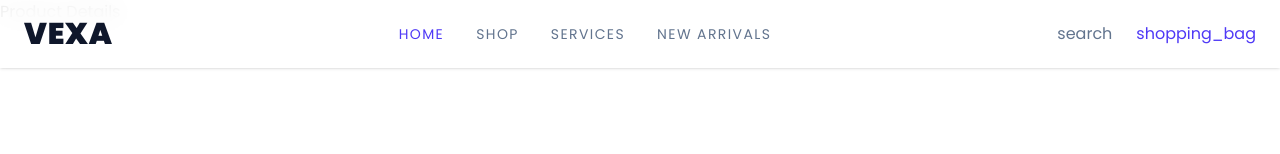
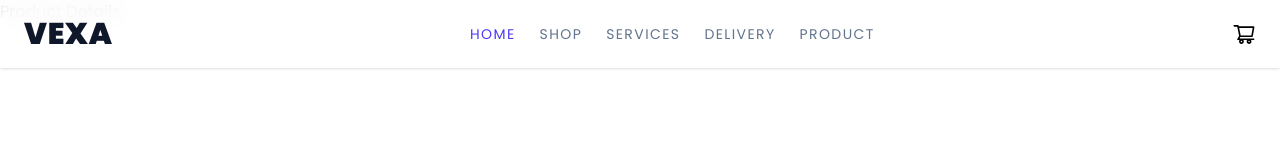
Before and after one commit to Sharkolly/Vexa, a React (Vite) app: page /product-details in a window 1280 px wide. Shown: the top 154 px of the page. Built offline with nearby package versions, Linux system fonts and the light colour scheme; a web font is replaced by a local one.

Commit message:
feat: new change to the pages ui

```diff
--- a/components/ui/Nav.tsx
+++ b/components/ui/Nav.tsx
@@ -1,6 +1,14 @@
 import { NavLink } from "react-router-dom";
+import { MdClose } from "react-icons/md";
+import { GiHamburgerMenu } from "react-icons/gi";
+import { AiOutlineShoppingCart } from "react-icons/ai";
+import { useState } from "react";
 
 const Nav = () => {
+
+  const [menu, setMenu] = useState(false);
+
+  const toggleMenu = () => setMenu(!menu)
   return (
     <header className="fixed top-0 w-full z-50 bg-white/90 backdrop-blur-md  dark:border-slate-800 shadow-sm  ">
       <div className="flex items-center justify-between px-4 md:px-6 py-4 w-full max-w-360 mx-auto">
@@ -11,10 +19,14 @@ const Nav = () => {
           >
             VEXA
           </h1>
+
         </div>
-        <nav className="hidden md:flex  gap-8">
+        <nav className={`flex  gap-6 max-md:flex-col  max-md:fixed max-md:top-0 max-md:pt-10 max-md:h-screen  max-md:bg-navy-blue max-md:right-0 max-md:backdrop-blur-md max-md:w-[55%] max-md:px-10 max-md:gap-12 ${menu ? '' : 'max-md:hidden'} `}>
+        <div className='absolute top-5 right-4 cursor-pointer md:hidden' onClick={toggleMenu}>
+          <MdClose className='text-white text-3xl' />
+        </div>
           <NavLink
-            className="text-indigo-600 dark:text-indigo-400 font-headline-md text-[14px] hover:text-indigo-500 transition-colors uppercase tracking-widest"
+            className="text-indigo-600 dark:text-indigo-400 font-headline-md text-[14px] hover:text-indigo-500 transition-colors uppercase tracking-widest max-md:mt-8"
             to="/"
           >
             Home
@@ -33,24 +45,40 @@ const Nav = () => {
           </NavLink>
           <NavLink
             className="text-slate-500 dark:text-slate-400 font-headline-md text-[14px] hover:text-indigo-500 transition-colors uppercase tracking-widest"
+            to="/delivery"
+          >
+            Delivery
+          </NavLink>
+          <NavLink
+            className="text-slate-500 dark:text-slate-400 font-headline-md text-[14px] hover:text-indigo-500 transition-colors uppercase tracking-widest"
+            to="/product-details"
+          >
+            Product
+          </NavLink>
+          {/* <NavLink
+            className="text-slate-500 dark:text-slate-400 font-headline-md text-[14px] hover:text-indigo-500 transition-colors uppercase tracking-widest"
             to="/arrivals"
           >
             New Arrivals
-          </NavLink>
+          </NavLink> */}
         </nav>
         <div className="flex items-center gap-6">
           <button
-            className="material-symbols-outlined text-slate-500"
+            className="hidden material-symbols-outlined text-slate-500"
             data-icon="search"
           >
             search
           </button>
           <button
-            className="material-symbols-outlined text-indigo-600 dark:text-indigo-400"
+            className="text-2xl"
+            // className=" text-indigo-600 text-2xl  dark:text-indigo-400"
             data-icon="shopping_bag"
           >
-            shopping_bag
+            <AiOutlineShoppingCart />
           </button>
+          <div onClick={toggleMenu} className="md:hidden cursor-pointer">
+            <GiHamburgerMenu className='text-2xl rounded-lg ' />
+          </div>
         </div>
       </div>
     </header>
--- a/src/pages/ProductDetails.tsx
+++ b/src/pages/ProductDetails.tsx
@@ -4,7 +4,7 @@ const ProductDetails = () => {
       Product Details
       <div className="bg-surface text-on-surface font-body-md selection:bg-primary-fixed selection:text-on-primary-fixed">
         <main className="pt-32 pb-24 max-w-[1440px] mx-auto px-16 max-md:px-6 max-xl:pt-20">
-          <nav className="flex items-center gap-2 mb-12 text-label-sm text-outline">
+          <nav className="flex items-center gap-2 mb-12 max-md:text-sm text-outline">
             <a
               className="hover:text-nav-blue-active font-medium  transition-colors"
               href="#"
```
